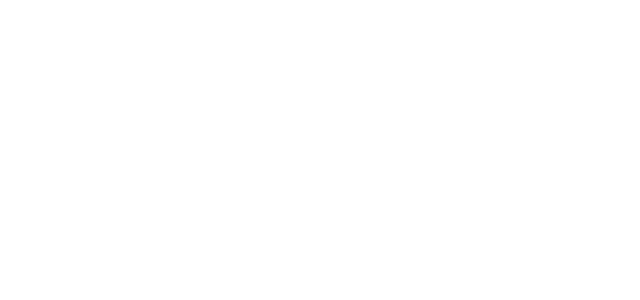
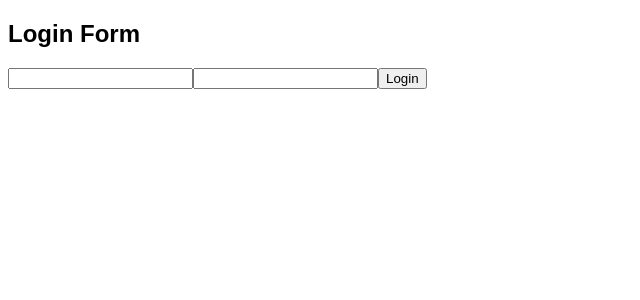
Before and after one commit to ClaraY05/cs35l-project-minesweeper, a React (Vite) app in the folder frontend/: page /login in a window 1280 px wide. Before the commit this address had no page. Shown: the top 300 px of the page, without its empty margins (0-640 px from the left). Built offline with nearby package versions, Linux system fonts and the light colour scheme.

Commit message:
made a login page in frontend and send user input to backend

```diff
--- a/frontend/package.json
+++ b/frontend/package.json
@@ -11,6 +11,7 @@
   "dependencies": {
     "react": "^19.0.0",
     "react-dom": "^19.0.0",
+    "react-hook-form": "^7.66.0",
     "react-router-dom": "^7.9.5"
   },
   "devDependencies": {
--- a/frontend/src/App.tsx
+++ b/frontend/src/App.tsx
@@ -5,6 +5,7 @@ import Keybinds from "./pages/Settings/Keybinds"
 import Sound from "./pages/Settings/Sound"
 import VideoInterface from "./pages/Settings/VideoInterface"
 import Notifications from "./pages/Settings/Notifications"
+import Login from "./pages/Login/Login"
 
 import { Routes, Route, Navigate } from 'react-router-dom';
 
@@ -14,6 +15,7 @@ const App = () => {
     return (
         <Routes>
             <Route path="/" element={<Home/>}/>
+            <Route path="/login" element={<Login/>}/>
             <Route path="/play" element={<Play/>}/>
             <Route path="/settings" element={<Settings/>}>
                 <Route index element={<Navigate to="keybinds" replace />} />
--- a/frontend/src/pages/Home/Home.tsx
+++ b/frontend/src/pages/Home/Home.tsx
@@ -6,6 +6,7 @@ const Home = () => {
         <li>
             <ul><Link to="/play">Play</Link></ul>
             <ul><Link to="/settings">Settings</Link></ul>
+            <ul><Link to="/login">Login</Link></ul>
         </li>
     </>
     )
--- /dev/null
+++ b/frontend/src/pages/Login/Login.tsx
@@ -0,0 +1,61 @@
+import { useState } from "react";
+import { useForm } from "react-hook-form";
+
+type Inputs = {
+    username: string;
+    password: string;
+};
+
+
+function Login() {
+    const { register, handleSubmit, formState: { errors } } = useForm<Inputs>();
+
+    const [loading, setLoading] = useState(false);
+    const [error, setError] = useState("");
+
+    let accessToken: string | null = null;
+
+    const onSubmit = async (data: Inputs) => {
+        try {
+            setLoading(true);
+            const res = await fetch("http://localhost:8000/api/auth/login", {
+                method: 'POST',
+                headers: { "Content-Type": "application/json" },
+                body: JSON.stringify(data)
+            });
+
+            const payload = await res.json();
+            if (!res.ok){
+                throw new Error(payload.error || "Invalid username or password");
+            }
+            accessToken = payload.token;
+        } catch (err: any) {
+            setError(err.message);
+        } finally {
+            setLoading(false);
+        }
+    }
+
+    return (
+        <>
+            <h2>Login Form</h2>
+            <form onSubmit={handleSubmit(onSubmit)}>
+                <input id="username" type="email" {...register("username",{
+                    required:"Email is required", pattern:{
+                        value: /^[a-zA-Z0-9._%+-]+@[a-zA-Z0-9.-]+\.[a-zA-Z]{2,}$/,
+                        message: "Invalid email address"
+                    }})}/>
+                <input id="password" type="password" {...register("password", {
+                    required: "Password is required", pattern:{
+                        value: /^(?=.*[A-Z])(?=.*[a-z])(?=.*\d)(?=.*[@$!%*?&])[A-Za-z\d@$!%*?&]{8,}$/,
+                        message: "Password must be at least 8 characters"
+                    }
+                })
+                }/>
+                <button type="submit" disabled={loading}> {loading ? "Logging in..." : "Login"}</button>
+            </form>
+        </>
+    )
+};
+
+export default Login;
```
